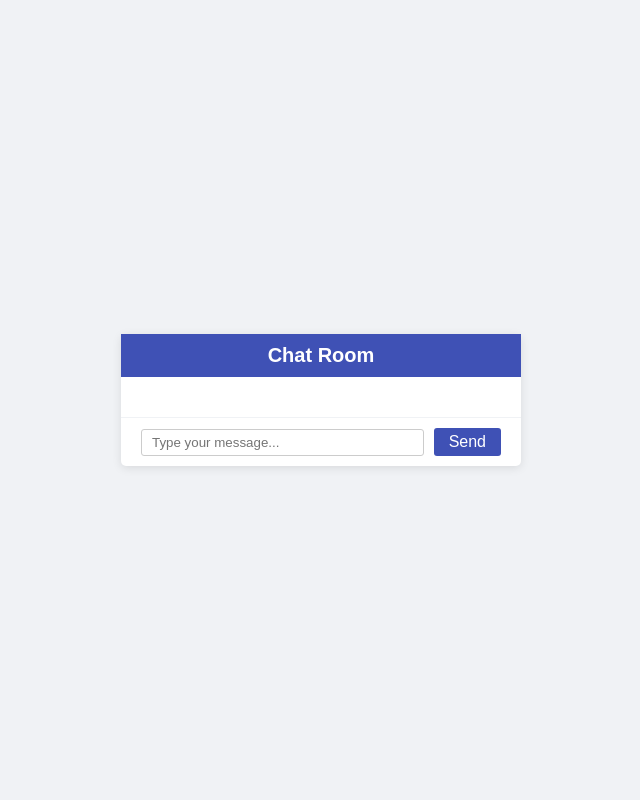
After one commit to AndersonHJB/DevelopmentProject, a Flask app: template FlaskChatRoom/templates/index-失败的布局1.html in a window 1280 px wide. The commit adds this page. Shown: the whole page, without its empty margins (319-959 px from the left). Run offline with Flask 3, Linux system fonts and the light colour scheme; the template is opened without the code that fills it: values that come from a table or form of the project are taken from there, others are empty.

Commit message:
聊天室正式版本1.1

```diff
--- /dev/null
+++ b/FlaskChatRoom/templates/index-失败的布局1.html
@@ -0,0 +1,175 @@
+<!DOCTYPE html>
+<html lang="en">
+<head>
+    <meta charset="UTF-8">
+    <meta name="viewport" content="width=device-width, initial-scale=1.0">
+    <title>Chat Room</title>
+
+    <style>
+        * {
+            box-sizing: border-box;
+            margin: 0;
+            padding: 0;
+        }
+
+        body {
+            font-family: Arial, sans-serif;
+            background-color: #f0f2f5;
+            color: #333;
+            display: flex;
+            justify-content: center;
+            align-items: center;
+            height: 100vh;
+            padding: 20px;
+        }
+
+        .container {
+            background-color: #fff;
+            border-radius: 5px;
+            box-shadow: 0 2px 10px rgba(0, 0, 0, 0.1);
+            max-width: 400px;
+            width: 100%;
+        }
+
+        .header {
+            background-color: #3f51b5;
+            color: #fff;
+            font-size: 20px;
+            font-weight: bold;
+            padding: 10px 20px;
+            text-align: center;
+        }
+
+        .messages {
+            overflow-y: scroll;
+            padding: 20px;
+            max-height: 400px;
+        }
+
+        .message {
+            display: flex;
+            align-items: center;
+            margin-bottom: 10px;
+        }
+
+        .message.mine {
+            justify-content: flex-end;
+        }
+
+        .message img {
+            border-radius: 50%;
+            margin-right: 10px;
+        }
+
+        .message.mine img {
+            margin-right: 0;
+            margin-left: 10px;
+        }
+
+        .message-info {
+            background-color: #f0f2f5;
+            padding: 5px 10px;
+            border-radius: 5px;
+        }
+
+        .message-name {
+            font-weight: bold;
+            margin-bottom: 5px;
+        }
+
+        .footer {
+            display: flex;
+            align-items: center;
+            padding: 10px 20px;
+            border-top: 1px solid #f0f2f5;
+        }
+
+        .footer input {
+            flex-grow: 1;
+            border: 1px solid #ccc;
+            border-radius: 3px;
+            padding: 5px 10px;
+            outline: none;
+        }
+
+        .footer button {
+            background-color: #3f51b5;
+            border: none;
+            border-radius: 3px;
+            color: #fff;
+            cursor: pointer;
+            font-size: 16px;
+            margin-left: 10px;
+            padding: 5px 15px;
+        }
+    </style>
+</head>
+<body>
+
+<div class="container">
+    <div class="header">
+        Chat Room
+    </div>
+    <div class="messages" id="messages">
+    </div>
+    <div class="footer">
+        <input type="text" id="message-input" placeholder="Type your message...">
+        <button id="send-button">Send</button>
+    </div>
+</div>
+
+<script src="{{ url_for('static', filename='socket.io.min.js') }}"></script>
+<script>
+    const socket = io();
+    const userId = '{{ user.id }}';
+    const userName = '{{ user.name }}';
+    const avatarUrl = '{{ user.avatar_url }}';
+
+    const messagesDiv = document.getElementById('messages');
+    const messageInput = document.getElementById('message-input');
+    const sendButton = document.getElementById('send-button');
+
+    sendButton.addEventListener('click', () => {
+        const message = messageInput.value.trim();
+        if (message.length > 0) {
+            socket.emit('send_message', {
+                message: message,
+                userName: userName,
+                avatar_url: avatarUrl
+            });
+            messageInput.value = '';
+        }
+    });
+
+    socket.on('receive_message', data => {
+        const messageElement = document.createElement('div');
+        messageElement.classList.add('message');
+
+        const isMine = data.userName === userName;
+        if (isMine) {
+            messageElement.classList.add('mine');
+        }
+
+        const messageHtml = isMine ? `
+            <div class="message-info">
+                <div class="message-name">${data.userName}</div>
+                <div>${data.message}</div>
+            </div>
+            <img src="${data.avatar_url}" alt="Avatar" width="32" height="32">
+        ` : `
+            <img src="${data.avatar_url}" alt="Avatar" width="32" height="32">
+            <div class="message-info">
+                <div class="message-name">${data.userName}</div>
+                <div>${data.message}</div>
+            </div>
+        `;
+
+        messageElement.innerHTML = messageHtml;
+
+        messagesDiv.appendChild(messageElement);
+        messagesDiv.scrollTop = messagesDiv.scrollHeight;
+    });
+</script>
+
+</body>
+</html>
```
Also changed, not shown: FlaskChatRoom/static/css/style.css (+98 -1 lines), FlaskChatRoom/templates/index.html (+0 -30 lines), FlaskChatRoom/instance/users.db.
